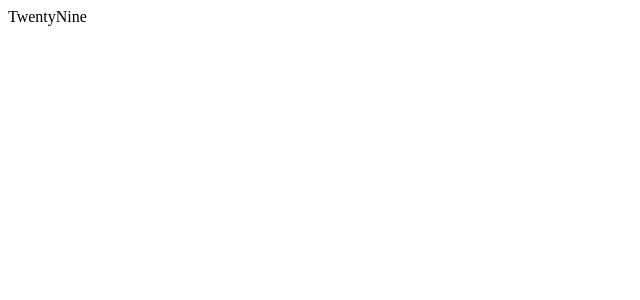
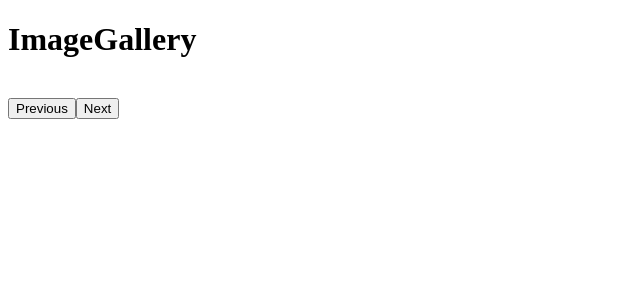
Before and after one commit to deep-coder1/React-JS-30-Project, a React (Create React App) app: page / in a window 1280 px wide. Shown: the top 300 px of the page, without its empty margins (0-640 px from the left). Built offline with nearby package versions, Linux system fonts and the light colour scheme.

Commit message:
Image Gallery using useReducer (29), working || React JS 30+ Project

```diff
--- a/src/TwentyNine.js
+++ b/src/TwentyNine.js
@@ -10,7 +10,12 @@ const initialState = {
 };
 
 const imageReducer = (state, action) => {
-  //
+  switch (action.type) {
+    case 'NEXT_IMAGE':
+        return {
+            currentImageIndex: state.currentImageIndex +1
+        }
+  }
 };
 
 const images = [
@@ -23,5 +28,16 @@ const images = [
 export default function TwentyNine() {
   const [state, dispatch] = useReducer(imageReducer, initialState);
 
-  return <div>TwentyNine</div>;
+  return (
+    <div>
+      <h1>ImageGallery</h1>
+      <div>
+        <img src="" />
+      </div>
+      <div>
+        <button onClick={()=> dispatch({type:'PREVIOUS_IMAGE'})}>Previous</button>
+        <button onClick={()=> dispatch({type: 'NEXT_IMAGE'})}>Next</button>
+      </div>
+    </div>
+  );
 }
```
Also changed, not shown: 1 other file (tests, documents, lock files or other folders).
